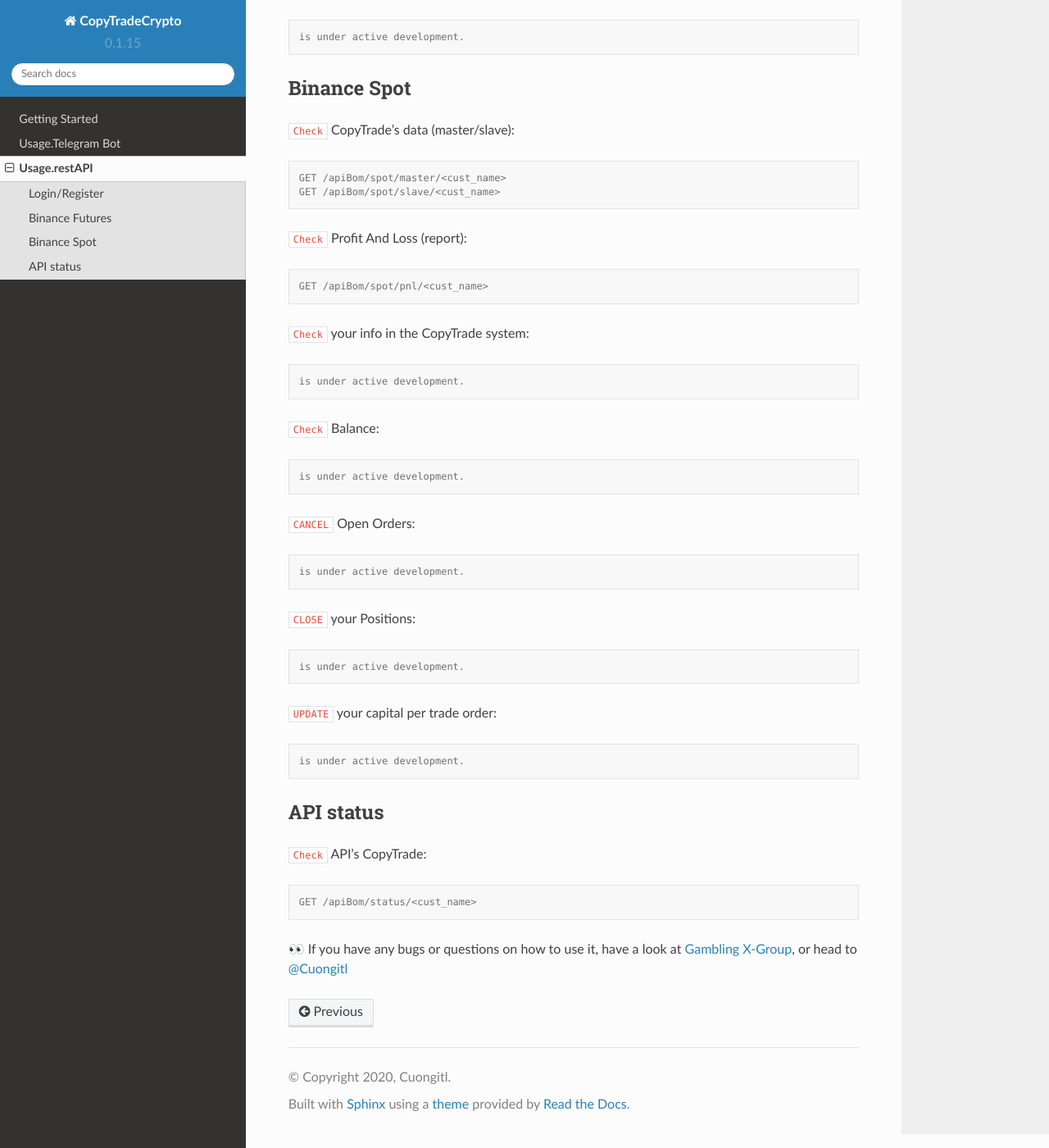
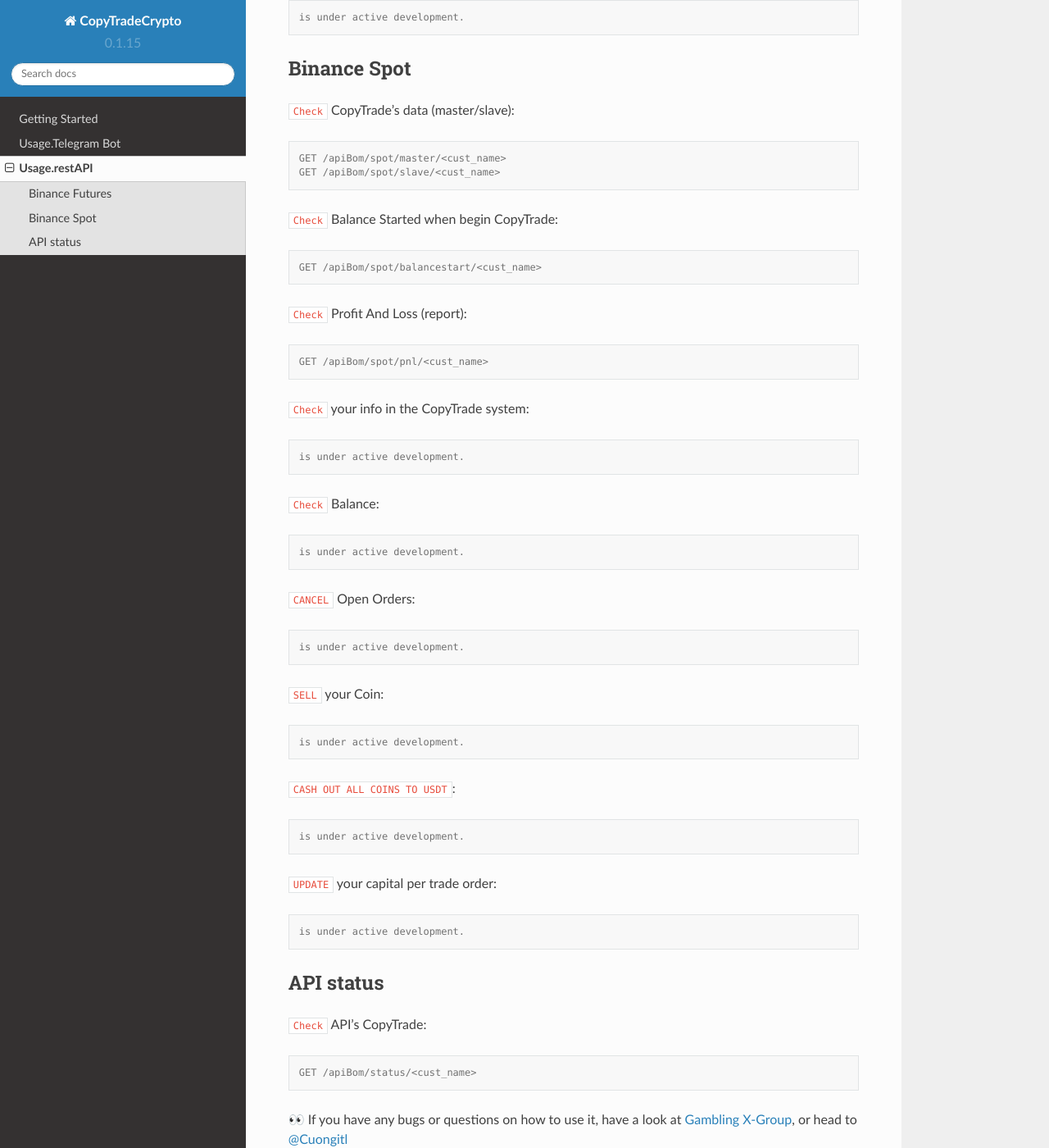
Before and after one commit to CuongITL/cuongitl.github.io, a Sphinx documentation site: the page built from docs/source/restAPI.rst, in a window 1280 px wide and 1400 px high, scrolled down 1140 px. Shown: the whole window at 82% size. Built offline with Sphinx 7.4.7 and the Read the Docs theme 2.0.0, drawn with Linux system fonts in a browser that asks for light colours; some of the changed text lies outside the part shown.

Commit message:
Update restAPI.rst

```diff
--- a/docs/source/restAPI.rst
+++ b/docs/source/restAPI.rst
@@ -5,15 +5,6 @@
 
 
 .. _installation:
-
-Login/Register
-------------
-
-
-.. code-block:: console
-
-   POST /apiBom/register
-   POST /apiBom/login
 
 
 Binance Futures
@@ -26,6 +17,13 @@
 
    GET /apiBom/ft/master/<cust_name>
    GET /apiBom/ft/slave/<cust_name>
+
+``Check`` Balance Started when begin CopyTrade:
+
+.. code-block:: console
+
+   GET /apiBom/ft/balancestart/<cust_name>
+
 
 ``Check`` Profit And Loss (report):
 
@@ -75,6 +73,12 @@
    GET /apiBom/spot/master/<cust_name>
    GET /apiBom/spot/slave/<cust_name>
 
+``Check`` Balance Started when begin CopyTrade:
+
+.. code-block:: console
+
+   GET /apiBom/spot/balancestart/<cust_name>
+
 ``Check`` Profit And Loss (report):
 
 .. code-block:: console
@@ -100,7 +104,14 @@
 
    is under active development.
 
-``CLOSE`` your Positions:
+``SELL`` your Coin:
+
+.. code-block:: console
+
+   is under active development.
+
+
+``CASH OUT ALL COINS TO USDT``:
 
 .. code-block:: console
 
```
